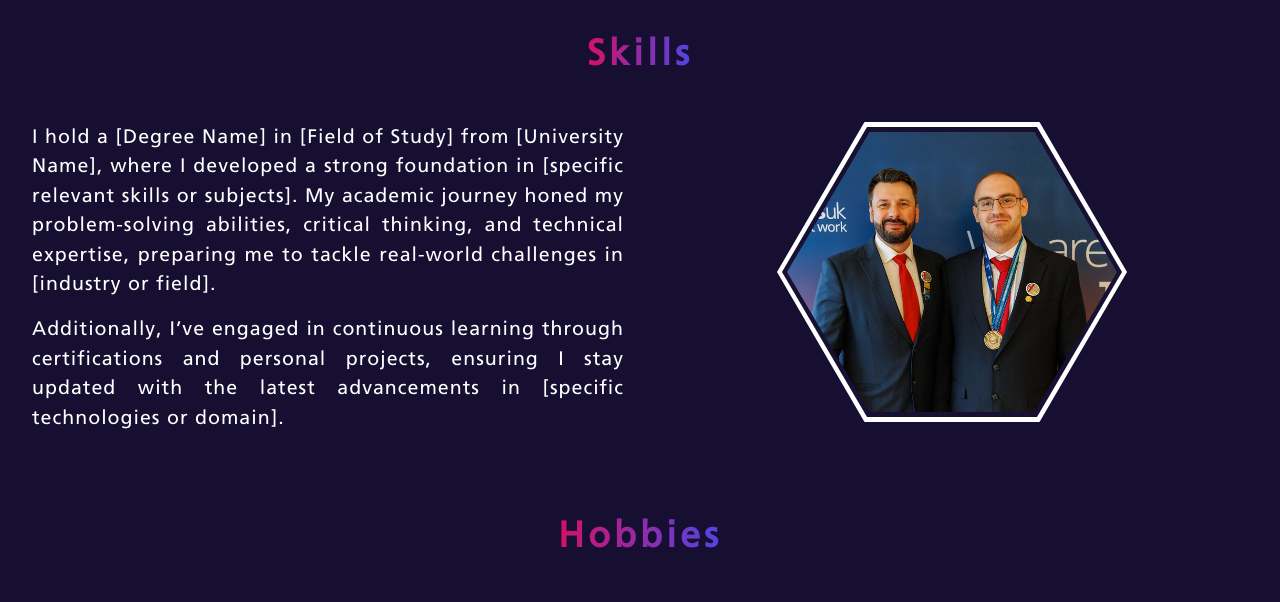
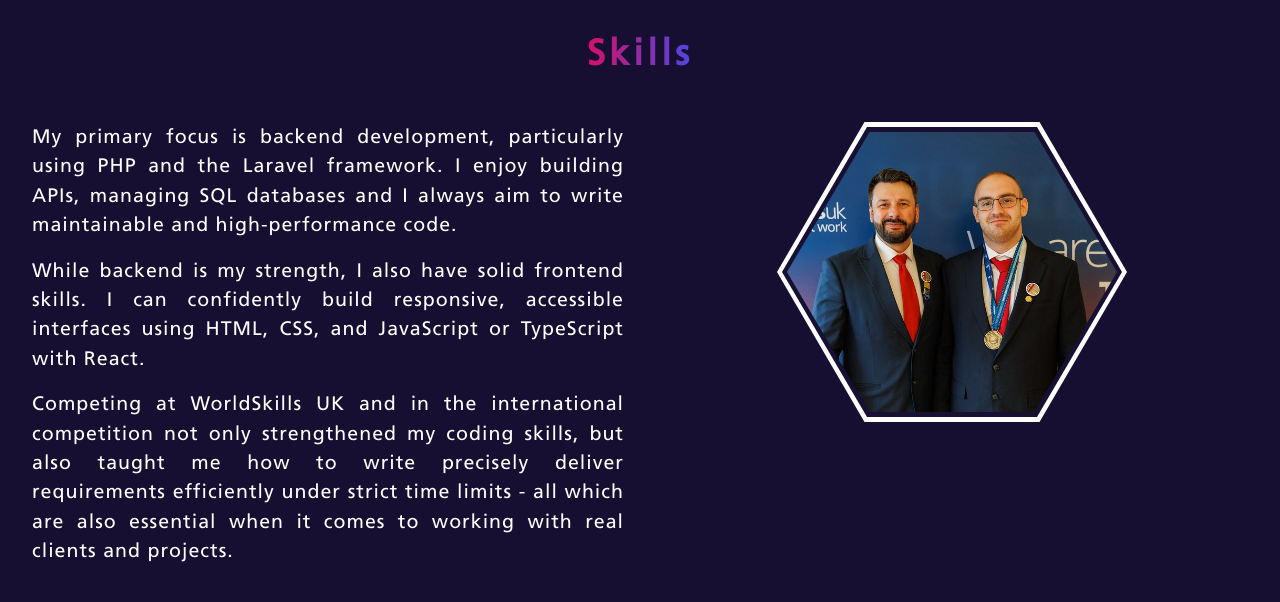
Before and after one commit to InterMaus1154/portfolio_24, a React (Vite) app: page / in a window 1280 px wide. Shown: the part 1920-2522 px from the top of the page. Built offline with nearby package versions, Linux system fonts and the light colour scheme.

Commit message:
skill section

```diff
--- a/src/components/about/About.tsx
+++ b/src/components/about/About.tsx
@@ -1,6 +1,7 @@
 import {FC} from 'react';
 import "./About.css";
 import HexagonBorderImage from "../shared/hexaimage";
+
 const About: FC = () => {
     return (
         <section className={"page--section about-section full--width"} id={"about"}>
@@ -17,7 +18,7 @@ const About: FC = () => {
                                 <p>
                                 </p>
                             </div>
-                            <HexagonBorderImage />
+                            <HexagonBorderImage/>
                         </div>
                     </article>
                     {/*Education*/}
@@ -25,13 +26,20 @@ const About: FC = () => {
                         <h3 className={"block--subtitle"}>Educational Background</h3>
                         <div className="block-content">
                             <div className="text--block">
-                                <p>I am currently completing my undergraduate degree of Software Engineering at a UK university. I completed the first year by achieving first class in all my modules.
+                                <p>I am currently completing my undergraduate degree of Software Engineering at a UK
+                                    university. I completed the first year by achieving first class in all my modules.
                                 </p>
-                                <p>I attended the <a className={"inline-link"} href={"https://cnwl.ac.uk/about/news-events/article/2024/09/23/student-wins-medallion-for-excellence-at-worldskills-lyon-2024"} target={"_blank"}>College of North West London</a>, where I completed my BTEC Extended Diploma in IT qualification, achieving the highest grade of <b>D*D*D*.</b>
+                                <p>I attended the <a className={"inline-link"}
+                                                     href={"https://cnwl.ac.uk/about/news-events/article/2024/09/23/student-wins-medallion-for-excellence-at-worldskills-lyon-2024"}
+                                                     target={"_blank"}>College of North West London</a>, where I
+                                    completed my BTEC Extended Diploma in IT qualification, achieving the highest grade
+                                    of <b>D*D*D*.</b>
                                 </p>
-                                <p>After completing my course, I was awarded the <b>Outstanding Student of the Year</b> in Creative and Digital Industries.</p>
+                                <p>After completing my course, I was awarded the <b>Outstanding Student of the
+                                    Year</b> in Creative and Digital Industries.
+                                </p>
                             </div>
-                            <HexagonBorderImage />
+                            <HexagonBorderImage/>
                         </div>
                     </article>
                     {/*Skills*/}
@@ -39,17 +47,18 @@ const About: FC = () => {
                         <h3 className={"block--subtitle"}>Skills</h3>
                         <div className="block-content">
                             <div className="text--block">
-                                <p>I hold a [Degree Name] in [Field of Study] from [University Name], where I developed
-                                    a strong foundation in [specific relevant skills or subjects]. My academic journey
-                                    honed my problem-solving abilities, critical thinking, and technical expertise,
-                                    preparing me to tackle real-world challenges in [industry or field].
+                                <p>My primary focus is backend development, particularly using PHP and the Laravel
+                                    framework. I enjoy building  APIs, managing SQL databases and I always aim to write maintainable and high-performance code.
                                 </p>
-                                <p>Additionally, I’ve engaged in continuous learning through certifications and personal
-                                    projects, ensuring I stay updated with the latest advancements in [specific
-                                    technologies or domain].
+                                <p>While backend is my strength, I also have solid frontend skills. I can confidently
+                                    build responsive, accessible interfaces using HTML, CSS, and JavaScript or
+                                    TypeScript with React.
+                                </p>
+                                <p>
+                                    Competing at WorldSkills UK and in the international competition not only strengthened my coding skills, but also taught me how to write precisely deliver requirements efficiently under strict time limits - all which are also essential when it comes to working with real clients and projects.
                                 </p>
                             </div>
-                            <HexagonBorderImage />
+                            <HexagonBorderImage/>
                         </div>
                     </article>
                     {/*Hobbies and interests*/}
@@ -57,12 +66,19 @@ const About: FC = () => {
                         <h3 className={"block--subtitle"}>Hobbies</h3>
                         <div className="block-content">
                             <div className="text--block">
-                                <p>Outside of web development, I enjoy activities that inspire creativity and provide balance. I love working on coding projects to explore new technologies and enhance my skills. Reading is another passion, whether it’s books on technology, personal development, or engaging fiction.
+                                <p>Outside of web development, I enjoy activities that inspire creativity and provide
+                                    balance. I love working on coding projects to explore new technologies and enhance
+                                    my skills. Reading is another passion, whether it’s books on technology, personal
+                                    development, or engaging fiction.
                                 </p>
-                                <p>Traveling allows me to experience new cultures and gain fresh perspectives, while gaming challenges my problem-solving abilities and helps me unwind. Photography is another interest, giving me the chance to experiment with visual storytelling and capture memorable moments. These hobbies often spark fresh ideas and keep me motivated in both personal and professional pursuits.
+                                <p>Traveling allows me to experience new cultures and gain fresh perspectives, while
+                                    gaming challenges my problem-solving abilities and helps me unwind. Photography is
+                                    another interest, giving me the chance to experiment with visual storytelling and
+                                    capture memorable moments. These hobbies often spark fresh ideas and keep me
+                                    motivated in both personal and professional pursuits.
                                 </p>
                             </div>
-                            <HexagonBorderImage />
+                            <HexagonBorderImage/>
                         </div>
                     </article>
                 </div>
```
